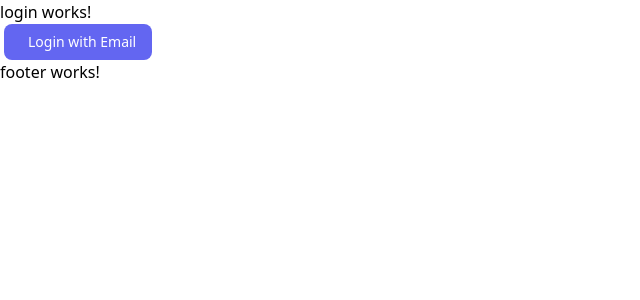
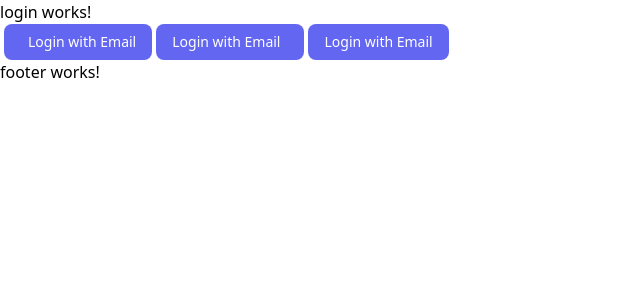
Before and after one commit to s4ng3r/diagram-toolkit, an Angular app: page / in a window 1280 px wide. Shown: the top 300 px of the page, without its empty margins (0-640 px from the left). Built offline with nearby package versions, Linux system fonts and the light colour scheme.

Commit message:
Added button types

```diff
--- a/src/app/components/button/button.component.css
+++ b/src/app/components/button/button.component.css
@@ -0,0 +1,19 @@
+.btn-base {
+  @apply inline-flex items-center px-md py-sm w-fit rounded-lg font-medium gap-sm
+}
+
+.btn-elevated {
+  @apply btn-base bg-primary text-primary-on
+}
+
+.btn-filled {
+  @apply btn-base bg-primary text-primary-on
+}
+
+.btn-outlined {
+  @apply btn-base bg-primary text-primary-on
+}
+
+.btn-text {
+  @apply btn-base bg-primary text-primary-on
+}
--- a/src/app/components/button/button.component.html
+++ b/src/app/components/button/button.component.html
@@ -1,4 +1,6 @@
-<button class="bg-primary text-primary-on inline-flex items-center px-md py-sm w-fit rounded-lg font-medium gap-sm">
-  <span class="{{icons.loading}} text-lg"></span>
+<button class="btn-base {{btnType}}">
+  @if (icon) {
+  <span class="{{icon.name}} {{iconPos}} text-lg"></span>
+  }
   <div class="text-sm"> Login with Email</div>
 </button>
--- a/src/app/components/button/button.component.ts
+++ b/src/app/components/button/button.component.ts
@@ -1,13 +1,37 @@
-import { Component } from '@angular/core';
-import { ICONS_LIST } from '../icon-list';
+import { Component, Input, OnInit } from '@angular/core';
+import { ButtonIcon, ButtonType, IconPosition } from './button.interface';
 
 @Component({
   selector: 'app-button',
   standalone: true,
   imports: [],
   templateUrl: './button.component.html',
-  styleUrl: './button.component.css'
+  styleUrl: './button.component.css',
 })
-export class ButtonComponent {
-  icons = ICONS_LIST;
+export class ButtonComponent implements OnInit {
+  @Input() icon!: ButtonIcon;
+  @Input() type: ButtonType | string = ButtonType.FILLED;
+
+  iconPos = 'order-none';
+  btnType = 'btn-filled';
+
+  ngOnInit() {
+    if (this.icon && !this.icon.position) {
+      this.icon.position = IconPosition.LEFT;
+    }
+
+    this.iconPos = this.icon?.position === IconPosition.RIGHT ? 'order-2' : 'order-none';
+    this.btnType = this.getBtnTypeClass(this.type);
+  }
+
+  private getBtnTypeClass(type: ButtonType | string): string {
+    switch (type) {
+      case ButtonType.ELEVATED:
+        return 'btn-elevated';
+      case ButtonType.FILLED:
+        return 'btn-filled';
+      default:
+        return 'btn-filled';
+    }
+  }
 }
--- /dev/null
+++ b/src/app/components/button/button.interface.ts
@@ -0,0 +1,16 @@
+export interface ButtonIcon {
+  name: string;
+  position?: IconPosition | string;
+}
+
+export enum IconPosition {
+  LEFT = 'left',
+  RIGHT = 'right',
+}
+
+export enum ButtonType {
+  ELEVATED = 'evelated',
+  FILLED = 'filled',
+  OUTLINED = 'outlined',
+  TEXT = 'text',
+}
--- a/src/app/components/icon-list.ts
+++ b/src/app/config/icons.config.ts
@@ -1,4 +1,4 @@
-export const ICONS_LIST = {
+export const ICON_LIST = {
   download: 'icon-[material-symbols--download]',
   loading: 'icon-[eos-icons--loading]',
 };
--- a/src/app/pages/login/login.component.html
+++ b/src/app/pages/login/login.component.html
@@ -1,6 +1,7 @@
 <p>login works!</p>
-<div class="ml-xs">
-  <app-button/>
+<div class="flex ml-xs gap-xs">
+  <app-button [icon]="{ name: icons.download }" />
+  <app-button [icon]="{ name: icons.download, position: 'right' }" />
+  <app-button type="filled"/>
 </div>
-
 <app-footer></app-footer>
--- a/src/app/pages/login/login.component.ts
+++ b/src/app/pages/login/login.component.ts
@@ -1,6 +1,7 @@
 import { Component } from '@angular/core';
-import { ButtonComponent } from '../../components/button/button.component';
-import { FooterComponent } from '../../components/footer/footer.component';
+import { ButtonComponent } from '@components/button/button.component';
+import { FooterComponent } from '@components/footer/footer.component';
+import { ICON_LIST } from '@config/icons.config';
 
 @Component({
   selector: 'app-login',
@@ -9,4 +10,6 @@ import { FooterComponent } from '../../components/footer/footer.component';
   templateUrl: './login.component.html',
   styleUrl: './login.component.css',
 })
-export class LoginComponent {}
+export class LoginComponent {
+  icons = ICON_LIST;
+}
```
Also changed, not shown: tsconfig.json (+6 -1 lines).
